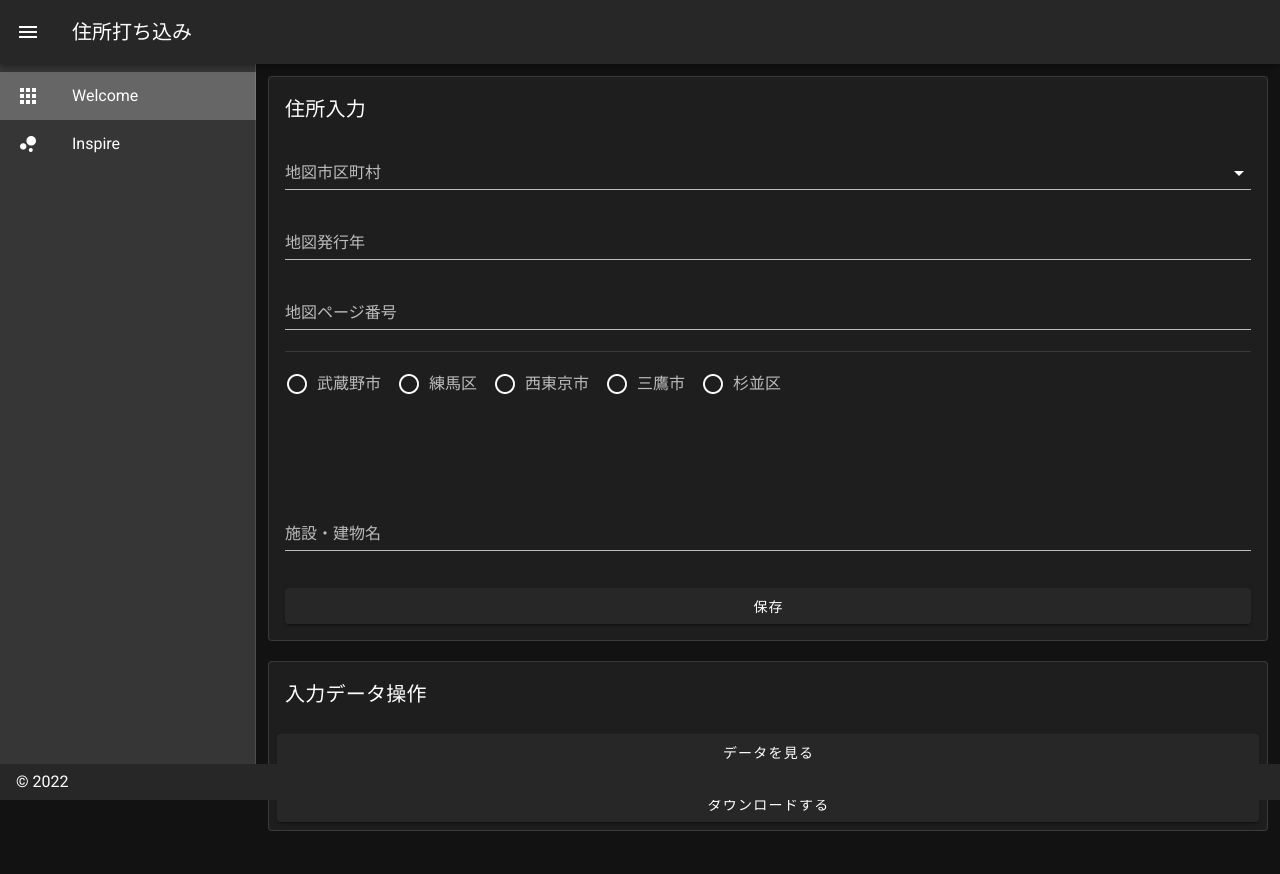
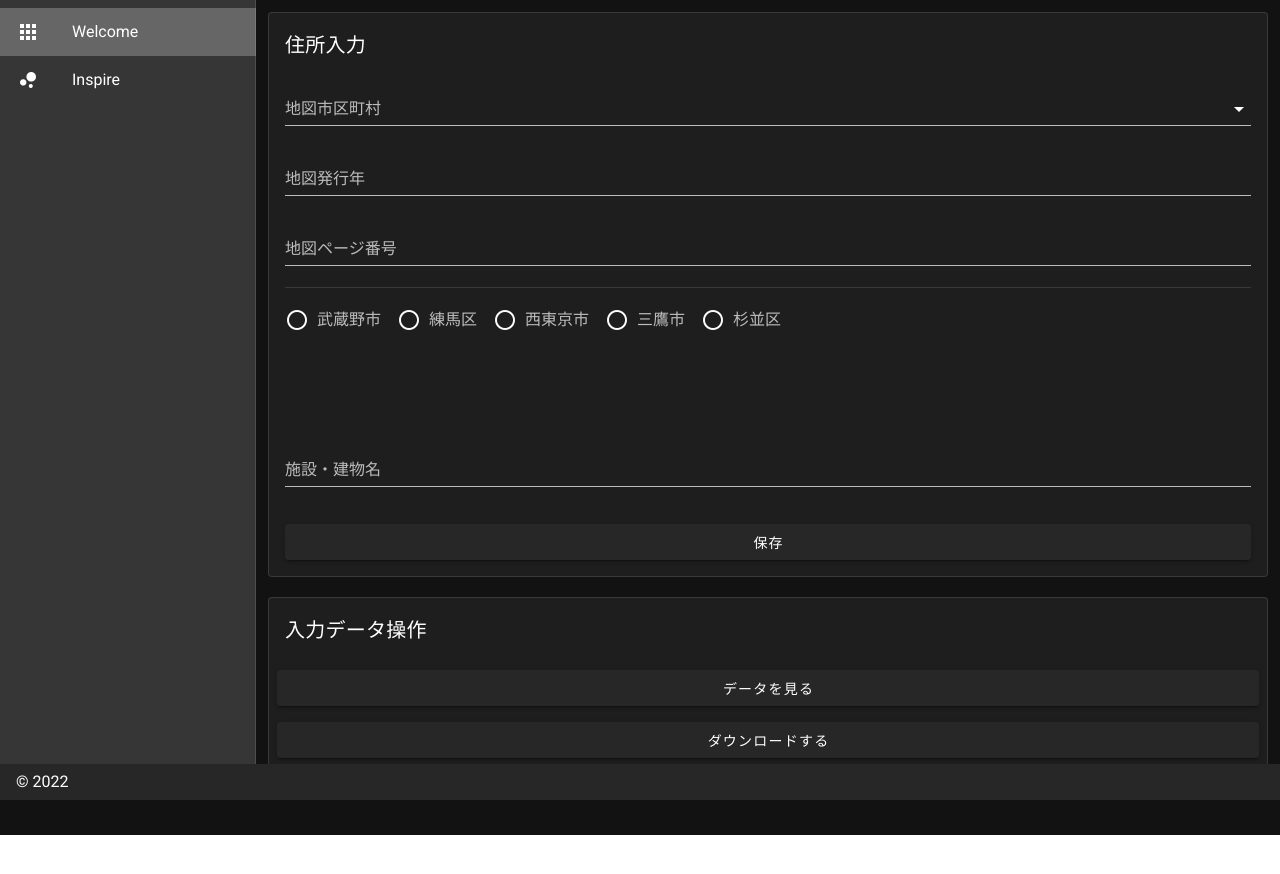
Before and after one commit to integral0523/addressInput, a Nuxt app: page / in a window 1280 px wide. Shown: the top 874 px of the page. After the commit the page ends 835 px from the top, so only its background shows below. Built offline with nearby package versions, Linux system fonts and the light colour scheme.

Commit message:
hide-on-scroll

```diff
--- a/layouts/default.vue
+++ b/layouts/default.vue
@@ -18,7 +18,7 @@
         </v-list-item>
       </v-list>
     </v-navigation-drawer>
-    <v-app-bar :clipped-left="true" fixed app>
+    <v-app-bar :clipped-left="true" fixed app hide-on-scroll>
       <v-app-bar-nav-icon @click.stop="drawer = !drawer" />
       <v-toolbar-title v-text="title" />
       <v-spacer />
```
